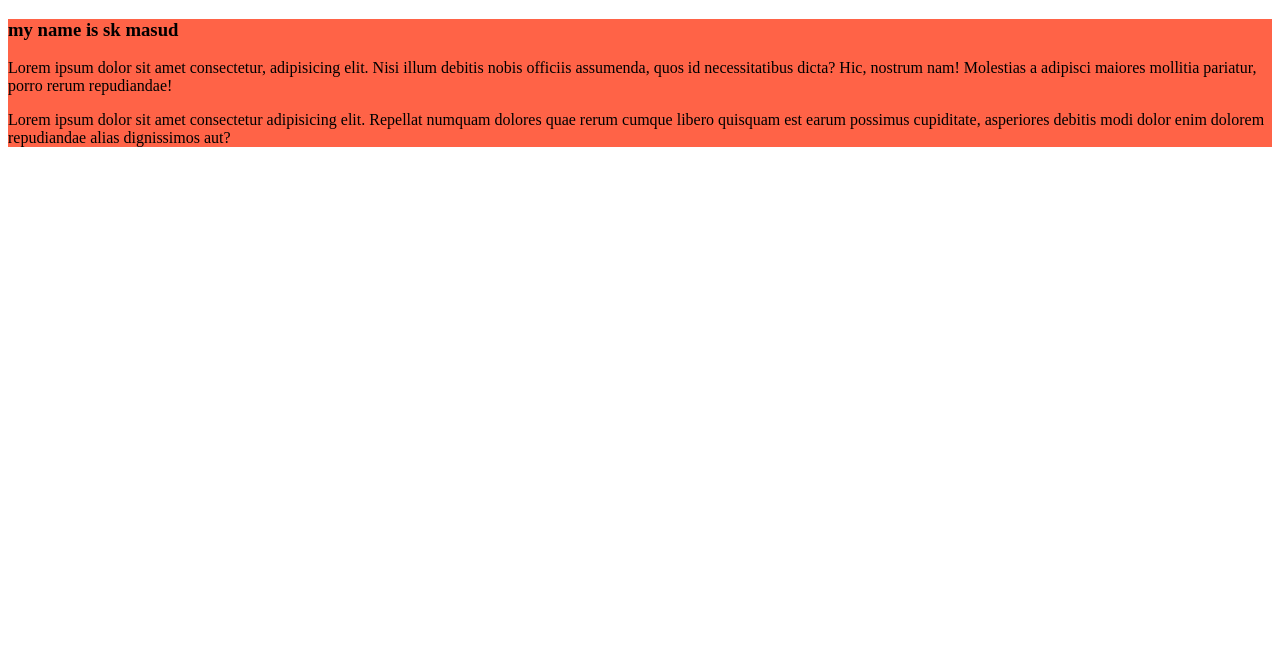
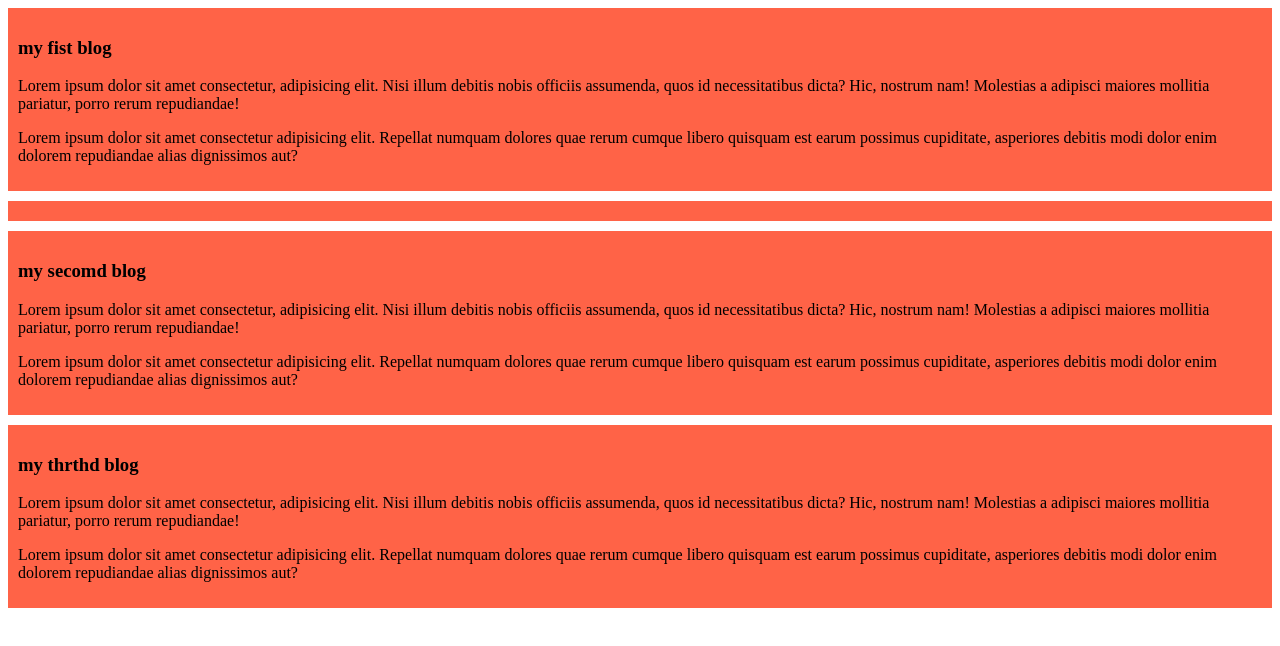
Before and after one commit to masuddeploment/my-second-github-repo, a plain HTML site: page index.html in a window 1280 px wide. Drawn offline with Linux system fonts and the light colour scheme.

Commit message:
added the second and the third blog

```diff
--- a/index.html
+++ b/index.html
@@ -8,7 +8,19 @@
 </head>
 <body>
     <div>
-        <h3>my name is sk masud</h3>
+        <h3>my fist blog</h3>
+        <p>Lorem ipsum dolor sit amet consectetur, adipisicing elit. Nisi illum debitis nobis officiis assumenda, quos id necessitatibus dicta? Hic, nostrum nam! Molestias a adipisci maiores mollitia pariatur, porro rerum repudiandae!</p>
+        <p>Lorem ipsum dolor sit amet consectetur adipisicing elit. Repellat numquam dolores quae rerum cumque libero quisquam est earum possimus cupiditate, asperiores debitis modi dolor enim dolorem repudiandae alias dignissimos aut?</p>
+    </div>
+    <div>
+    </div>
+     <div>
+        <h3>my secomd blog</h3>
+        <p>Lorem ipsum dolor sit amet consectetur, adipisicing elit. Nisi illum debitis nobis officiis assumenda, quos id necessitatibus dicta? Hic, nostrum nam! Molestias a adipisci maiores mollitia pariatur, porro rerum repudiandae!</p>
+        <p>Lorem ipsum dolor sit amet consectetur adipisicing elit. Repellat numquam dolores quae rerum cumque libero quisquam est earum possimus cupiditate, asperiores debitis modi dolor enim dolorem repudiandae alias dignissimos aut?</p>
+    </div>
+     <div>
+        <h3>my thrthd blog</h3>
         <p>Lorem ipsum dolor sit amet consectetur, adipisicing elit. Nisi illum debitis nobis officiis assumenda, quos id necessitatibus dicta? Hic, nostrum nam! Molestias a adipisci maiores mollitia pariatur, porro rerum repudiandae!</p>
         <p>Lorem ipsum dolor sit amet consectetur adipisicing elit. Repellat numquam dolores quae rerum cumque libero quisquam est earum possimus cupiditate, asperiores debitis modi dolor enim dolorem repudiandae alias dignissimos aut?</p>
     </div>
--- a/styles/blog.css
+++ b/styles/blog.css
@@ -1,4 +1,6 @@
 div{
     background-color: tomato;
+    padding: 10px;
+    margin-bottom: 10px;
 
 }
```
